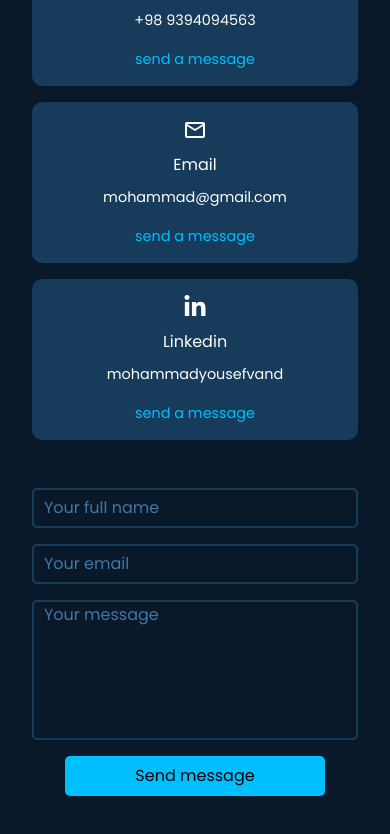
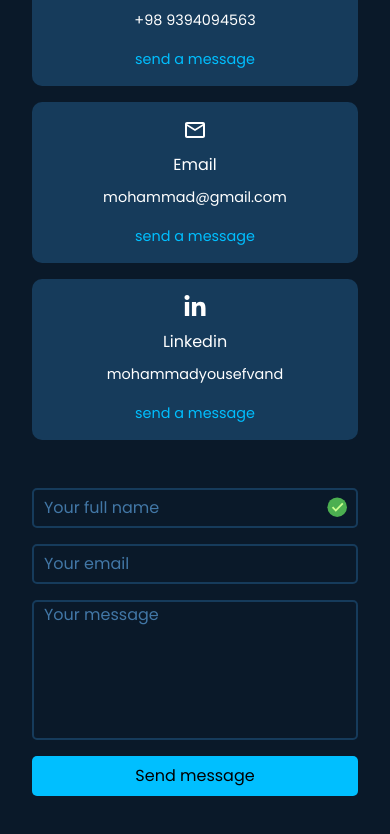
Before and after one commit to mohammadyousefvand/portofolio, a React (Create React App) app: page / in a window 390 px wide. Shown: the part 4430-5264 px from the top of the page. Built offline with nearby package versions, Linux system fonts and the light colour scheme.

Commit message:
ContactForm: input field full width

```diff
--- a/src/Components/ContactForm/ContactForm.css
+++ b/src/Components/ContactForm/ContactForm.css
@@ -9,11 +9,12 @@
   display: flex;
   flex-direction: column;
   align-items: center;
+  position: relative;
 }
 
 .field,
 .textarea {
-  width: 80%;
+  width: 100%;
   height: 40px;
   margin: 0 auto;
   border-radius: 5px;
@@ -46,10 +47,9 @@
   resize: none;
 }
 
-@media screen and (max-width: 550px) {
-  .field,
-  .textarea,
-  .err-wrapper {
-    width: 100%;
-  }
+.ok-icon {
+  font-size: 1.4rem;
+  position: absolute;
+  right: 10px;
+  top: 8px;
 }
--- a/src/Components/ContactForm/ContactForm.jsx
+++ b/src/Components/ContactForm/ContactForm.jsx
@@ -4,6 +4,7 @@ import { Formik, Form, Field, ErrorMessage } from "formik";
 import * as Yup from "yup";
 import Error from "../Error/Error";
 import Button from "../Button/Button";
+import { FcOk } from "react-icons/fc";
 
 function ContactForm() {
   const initialValues = {
@@ -37,6 +38,7 @@ function ContactForm() {
         return (
           <Form className="form">
             <div className="input-Box">
+              <FcOk className="ok-icon" />
               <Field
                 className={`field ${
                   formik.errors.name && formik.touched.name
@@ -84,7 +86,7 @@ function ContactForm() {
             </div>
             <div className="input-Box">
               <Button
-                width="80%"
+                width="100%"
                 content="Send message"
                 border="5px"
                 type="submit"
```
